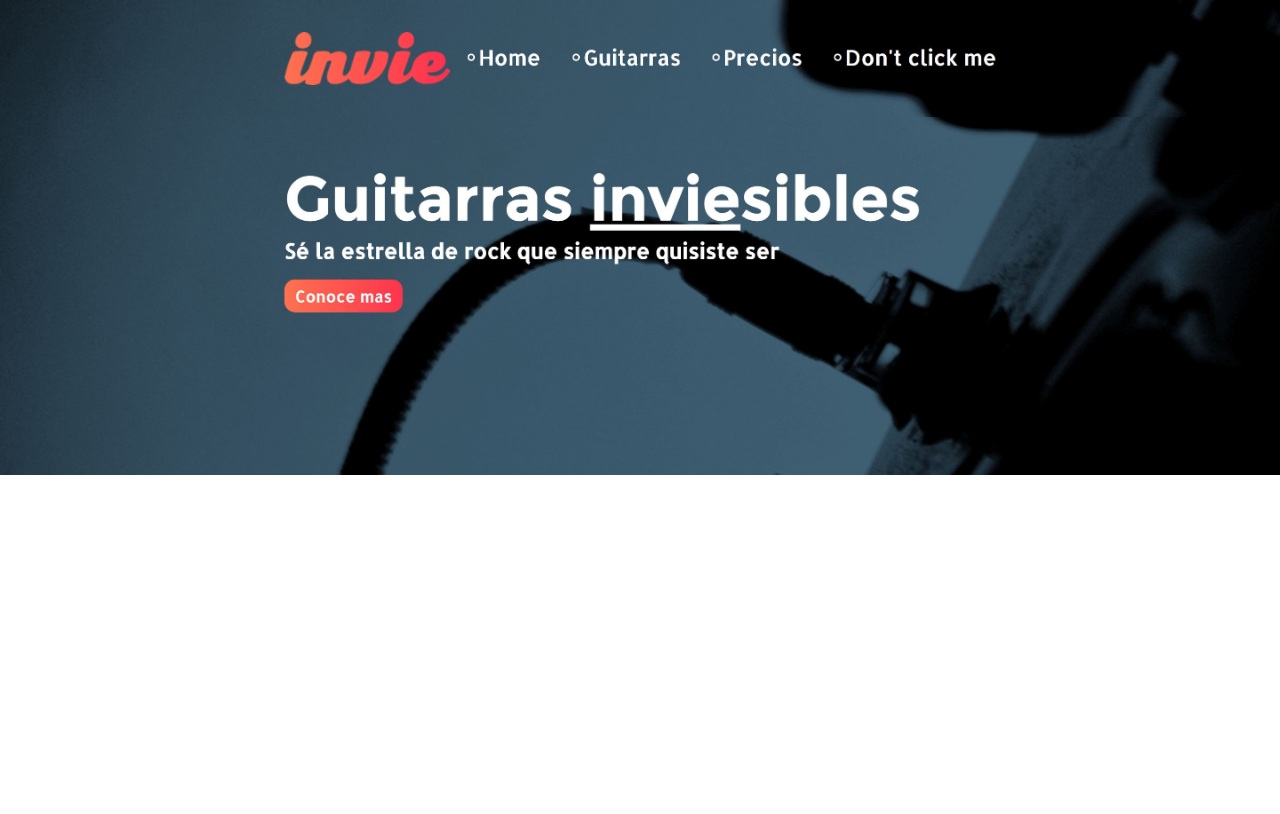
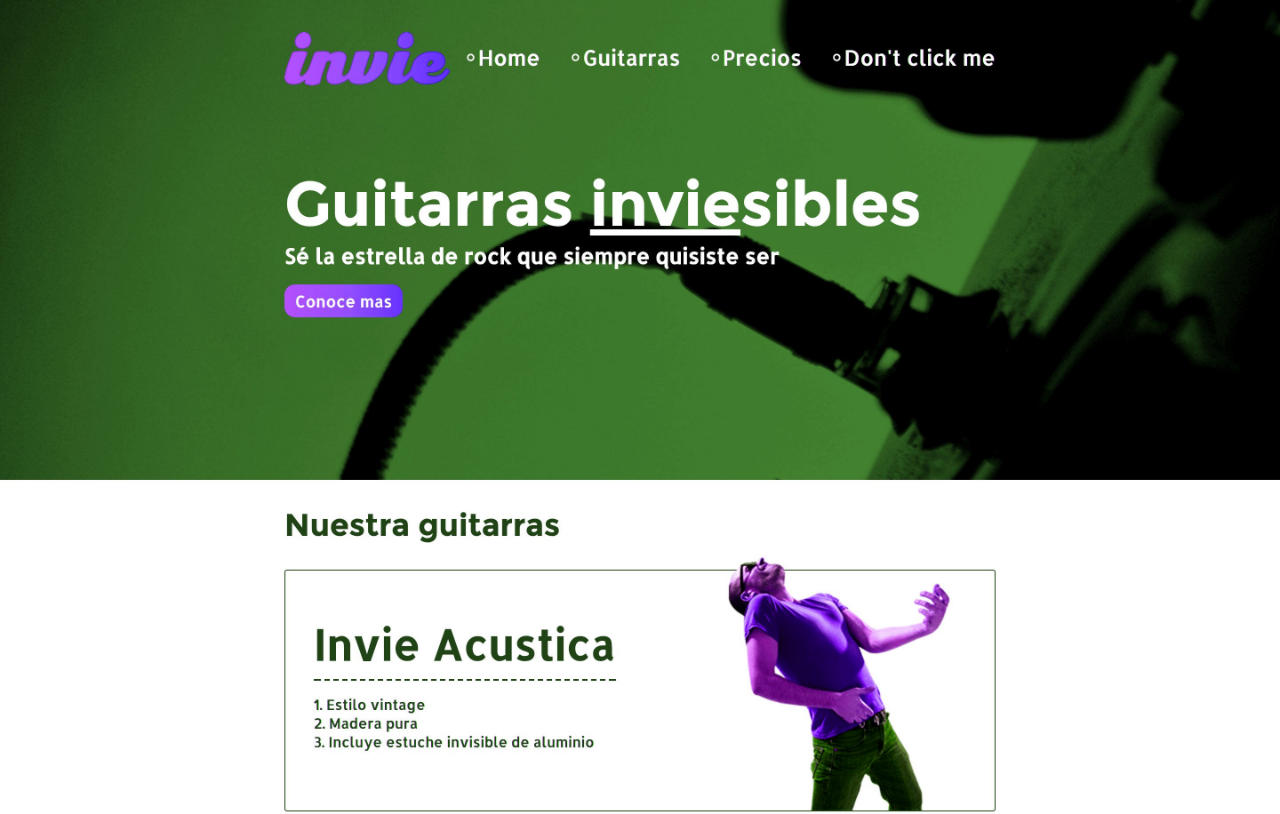
Before and after one commit to omardeveloper/invie-github, a plain HTML site: page index.html in a window 1280 px wide. Shown: the top 814 px of the page. Drawn offline with Linux system fonts and the light colour scheme.

Commit message:
nueva version de invie verde

```diff
--- a/index.html
+++ b/index.html
@@ -13,7 +13,6 @@
     </style>
   </head>
   <body>
-      <img src="img/header.jpg" alt="">
-      <img src="img/hero.jpg" alt="">
+      <img src="img/nueva-version.jpg" alt="">
   </body>
 </html>
```
Also changed, not shown: img/nueva-version.jpg (added).
